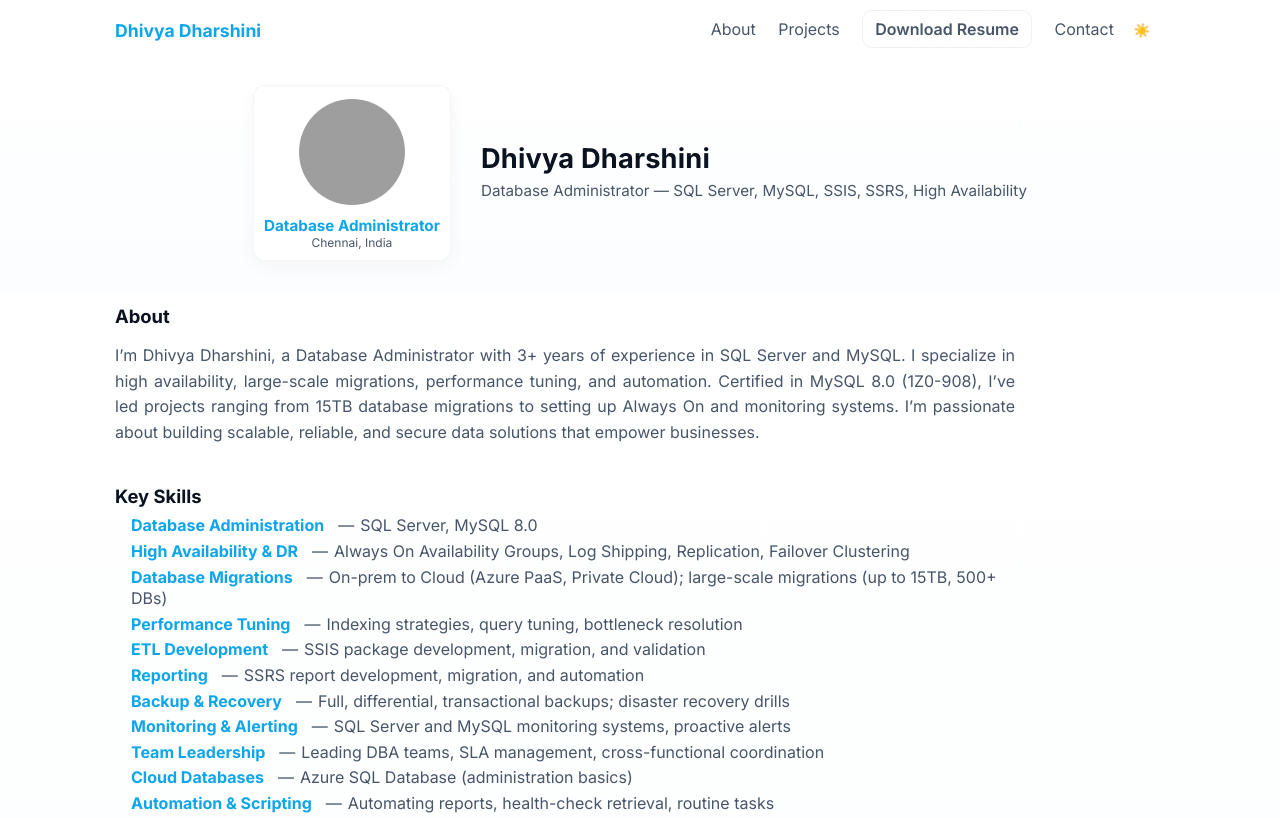
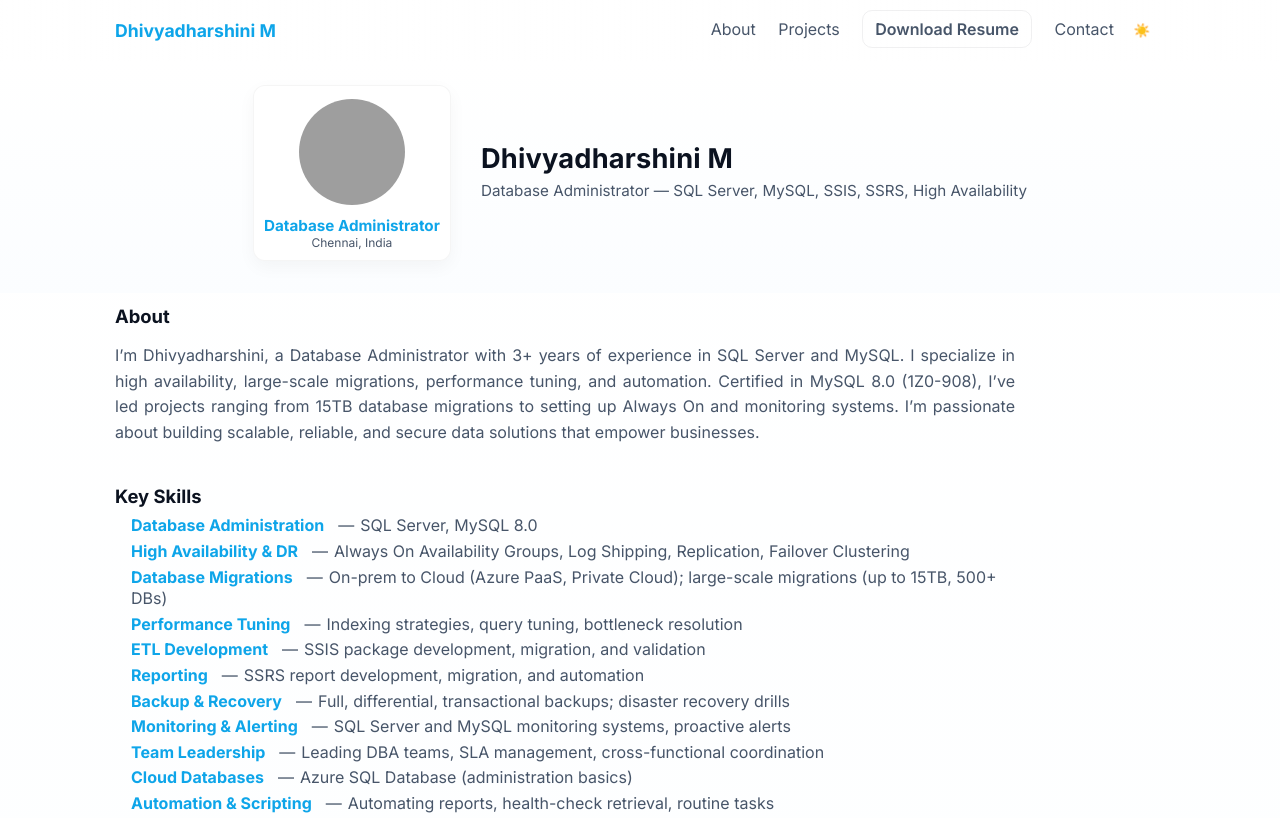
Before and after one commit to Dhivya-48/dhivya-48.github.io, a website built with Vite: page index.html in a window 1280 px wide. Shown: the top 818 px of the page. Built offline with nearby package versions, Linux system fonts and the light colour scheme; grey boxes are pictures that could not be loaded.

Commit message:
Updated the typo errors

```diff
--- a/index.html
+++ b/index.html
@@ -3,7 +3,7 @@
   <head>
     <meta charset="utf-8" />
     <meta name="viewport" content="width=device-width,initial-scale=1" />
-    <title>Dhivya Dharshini — Database Administrator</title>
+    <title>Dhivyadharshini — Database Administrator</title>
     <!-- Font Awesome for icons -->
     <link rel="stylesheet" href="https://cdnjs.cloudflare.com/ajax/libs/font-awesome/6.5.0/css/all.min.css">
     <link rel="stylesheet" href="styles.css">
@@ -14,7 +14,7 @@
     <header class="site-header">
       <div class="container header-inner">
         <div class="brand">
-          <h1 class="logo">Dhivya Dharshini</h1>
+          <h1 class="logo">Dhivyadharshini M</h1>
         </div>
         <nav class="nav">
           <a href="#about">About</a>
@@ -38,7 +38,7 @@
           </div>
         </div>
         <div class="hero-left">
-          <h2 id="name">Dhivya Dharshini</h2>
+          <h2 id="name">Dhivyadharshini M</h2>
           <p class="tagline">Database Administrator — SQL Server, MySQL, SSIS, SSRS, High Availability</p>
             <!-- CTA buttons removed for a cleaner, professional header -->
         </div>
@@ -48,7 +48,7 @@
     <main>
       <section id="about" class="container section about">
         <h3>About</h3>
-        <p>I’m Dhivya Dharshini, a Database Administrator with 3+ years of experience in SQL Server and MySQL. I specialize in high availability, large-scale migrations, performance tuning, and automation. Certified in MySQL 8.0 (1Z0-908), I’ve led projects ranging from 15TB database migrations to setting up Always On and monitoring systems. I’m passionate about building scalable, reliable, and secure data solutions that empower businesses.</p>
+        <p>I’m Dhivyadharshini, a Database Administrator with 3+ years of experience in SQL Server and MySQL. I specialize in high availability, large-scale migrations, performance tuning, and automation. Certified in MySQL 8.0 (1Z0-908), I’ve led projects ranging from 15TB database migrations to setting up Always On and monitoring systems. I’m passionate about building scalable, reliable, and secure data solutions that empower businesses.</p>
       </section>
 
       <section id="skills" class="container section skills">
```
